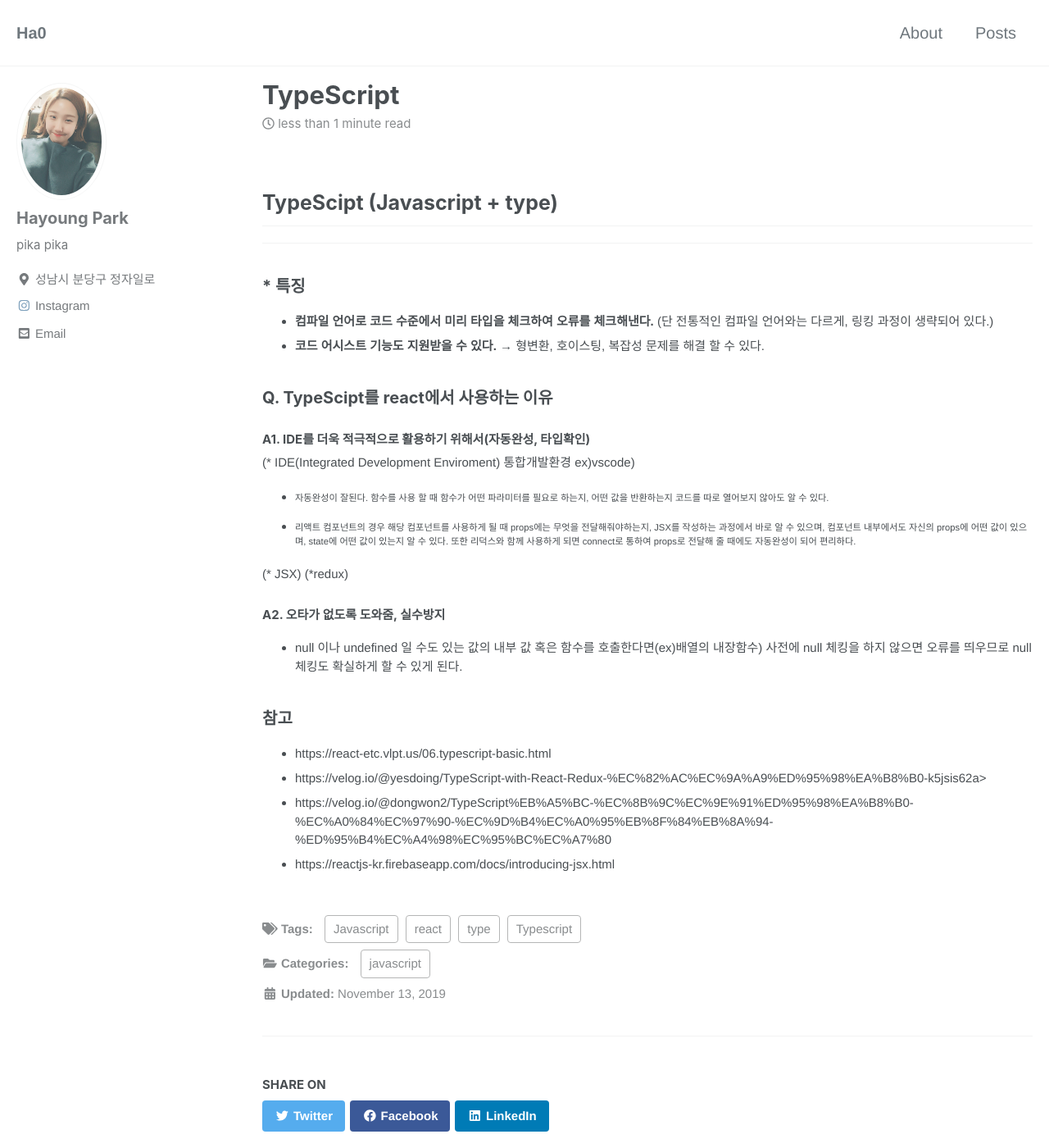
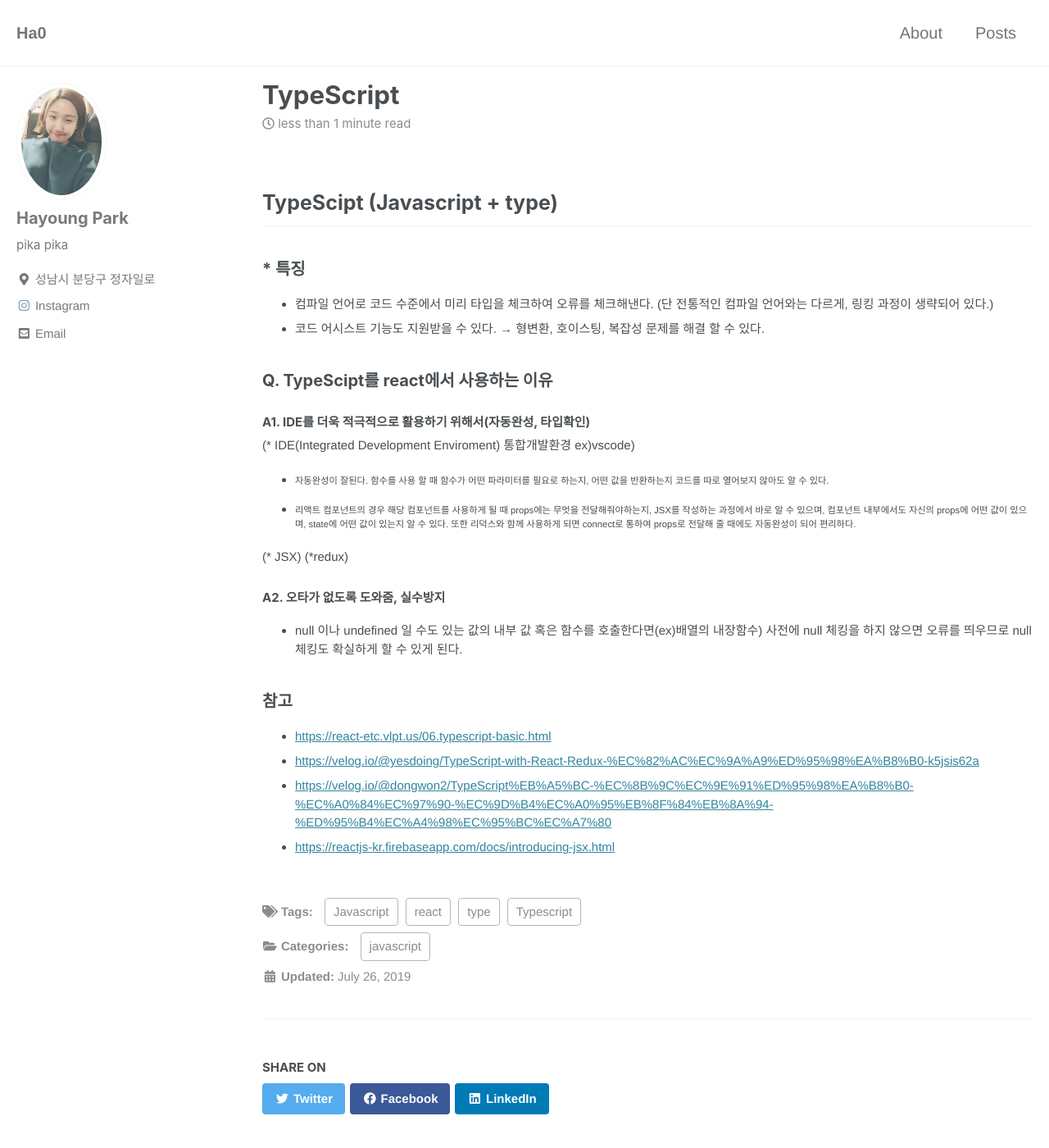
Before and after one commit to ha0ha0/ha0ha0.github.io, a Jekyll site: the page built from _posts/2019-07-26-post-1.md, in a window 1280 px wide and 1400 px high. Shown: the whole window at 82% size. Built offline with Jekyll 4.4.1, drawn with Linux system fonts in a browser that asks for light colours; cached includes are drawn as plain includes; nearby versions of some CDN libraries; some web fonts are replaced; some of the changed text lies outside the part shown.

```diff
--- a/_posts/2019-11-13-post-1.md
+++ b/_posts/2019-07-26-post-1.md
@@ -12,13 +12,12 @@
 ---
 
 ## TypeScipt (Javascript + type)
-***
 
 ### * 특징
 
-- **컴파일 언어로 코드 수준에서 미리 타입을 체크하여 오류를 체크해낸다.**
+- 컴파일 언어로 코드 수준에서 미리 타입을 체크하여 오류를 체크해낸다.
   (단 전통적인 컴파일 언어와는 다르게, 링킹 과정이 생략되어 있다.)
-- **코드 어시스트 기능도 지원받을 수 있다.**
+- 코드 어시스트 기능도 지원받을 수 있다.
   → 형변환, 호이스팅, 복잡성 문제를 해결 할 수 있다.
 
 ### Q. TypeScipt를 react에서 사용하는 이유
@@ -36,7 +35,7 @@
 - null 이나 undefined 일 수도 있는 값의 내부 값 혹은 함수를 호출한다면(ex)배열의 내장함수) 사전에 null 체킹을 하지 않으면 오류를 띄우므로 null 체킹도 확실하게 할 수 있게 된다.
 
 ### 참고
-* https://react-etc.vlpt.us/06.typescript-basic.html
-* https://velog.io/@yesdoing/TypeScript-with-React-Redux-%EC%82%AC%EC%9A%A9%ED%95%98%EA%B8%B0-k5jsis62a>
-* https://velog.io/@dongwon2/TypeScript%EB%A5%BC-%EC%8B%9C%EC%9E%91%ED%95%98%EA%B8%B0-%EC%A0%84%EC%97%90-%EC%9D%B4%EC%A0%95%EB%8F%84%EB%8A%94-%ED%95%B4%EC%A4%98%EC%95%BC%EC%A7%80
-* https://reactjs-kr.firebaseapp.com/docs/introducing-jsx.html
+* <https://react-etc.vlpt.us/06.typescript-basic.html>
+* <https://velog.io/@yesdoing/TypeScript-with-React-Redux-%EC%82%AC%EC%9A%A9%ED%95%98%EA%B8%B0-k5jsis62a>
+* <https://velog.io/@dongwon2/TypeScript%EB%A5%BC-%EC%8B%9C%EC%9E%91%ED%95%98%EA%B8%B0-%EC%A0%84%EC%97%90-%EC%9D%B4%EC%A0%95%EB%8F%84%EB%8A%94-%ED%95%B4%EC%A4%98%EC%95%BC%EC%A7%80>
+* <https://reactjs-kr.firebaseapp.com/docs/introducing-jsx.html>
```
Also changed, not shown: _posts/2019-04-29-post-2.md (deleted, +0 -12 lines), _posts/2019-09-29-post-2.md (added, +40 -0 lines), _posts/2019-10-16-post-3.md (added, +33 -0 lines).
